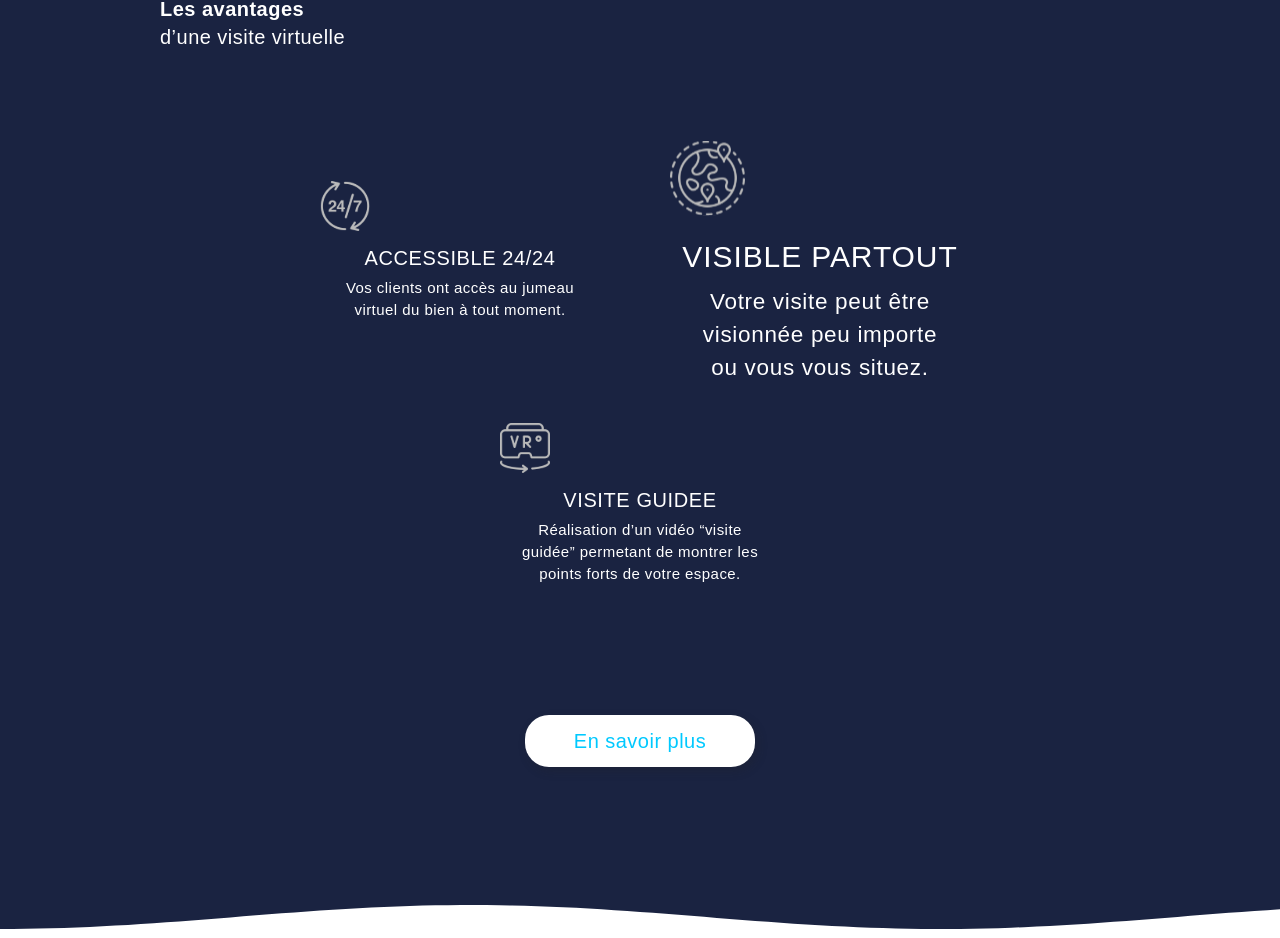
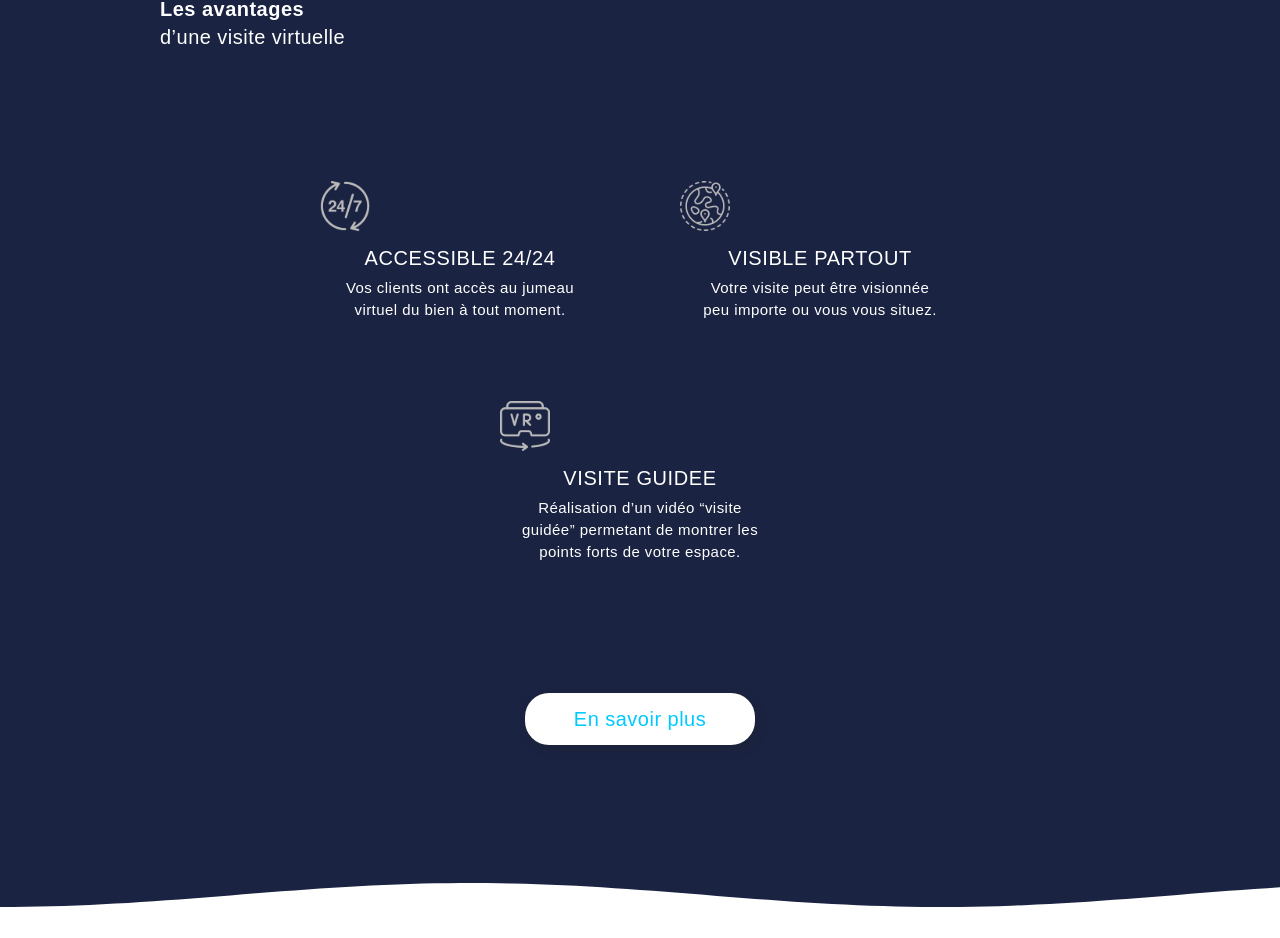
Before and after one commit to MaximeNef/Immersy, a Next.js app: page / in a window 1280 px wide. Shown: the part 1690-2628 px from the top of the page. Built offline with nearby package versions, Linux system fonts and the light colour scheme.

Commit message:
fix scale on component Avantage

```diff
--- a/src/components/shared/AvantageItems/index.jsx
+++ b/src/components/shared/AvantageItems/index.jsx
@@ -19,7 +19,7 @@ const AvantageItems = ({ avantages, color, current }) => {
                 current == 'Nos services'
                   ? ''
                   : i == 1
-                  ? ' xl:scale-150 xl:px-10 '
+                  ? ' min-[1400px]:scale-150 min-[1400px]:px-10 '
                   : ''
               } `}
             >
```
